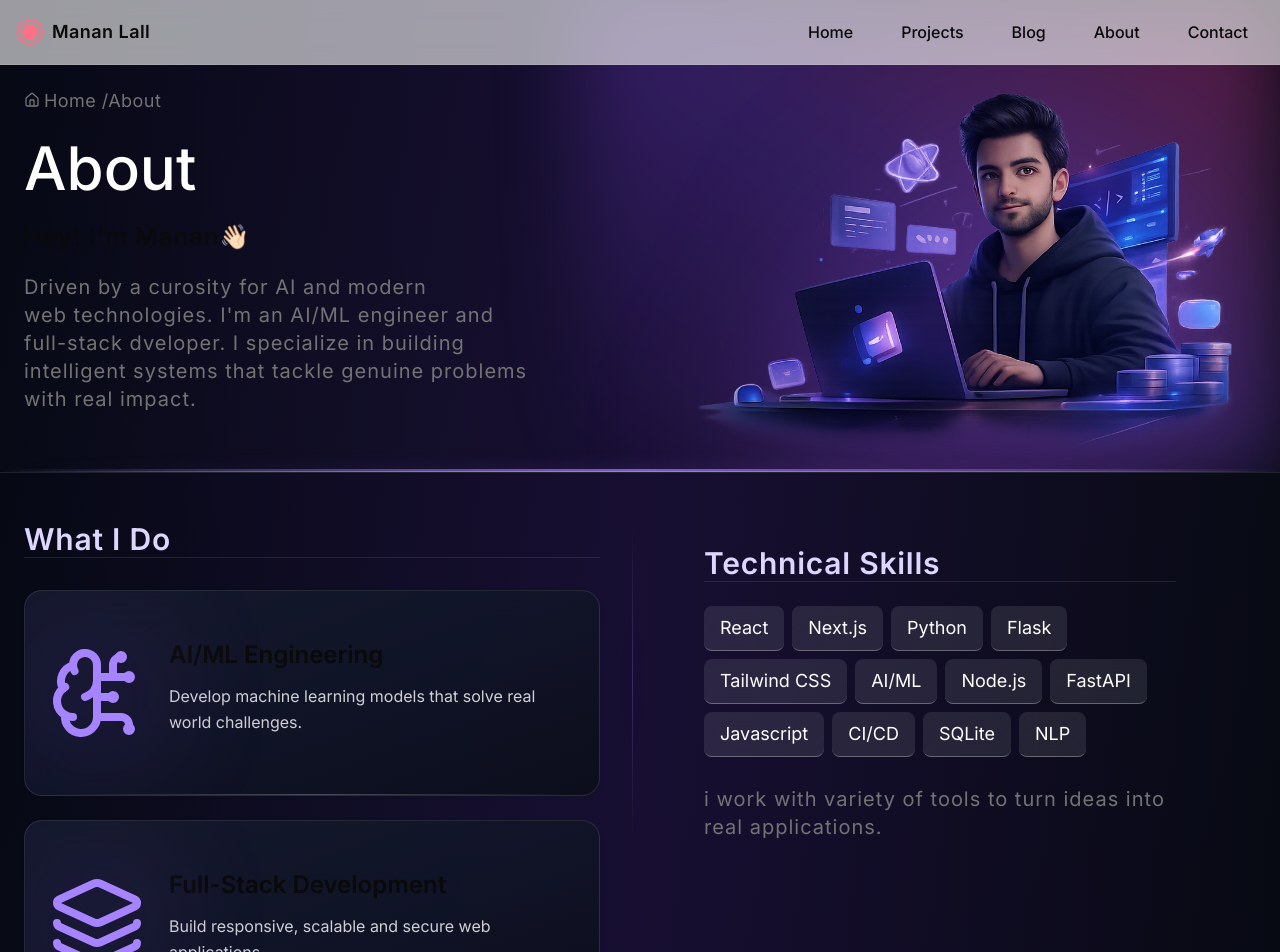
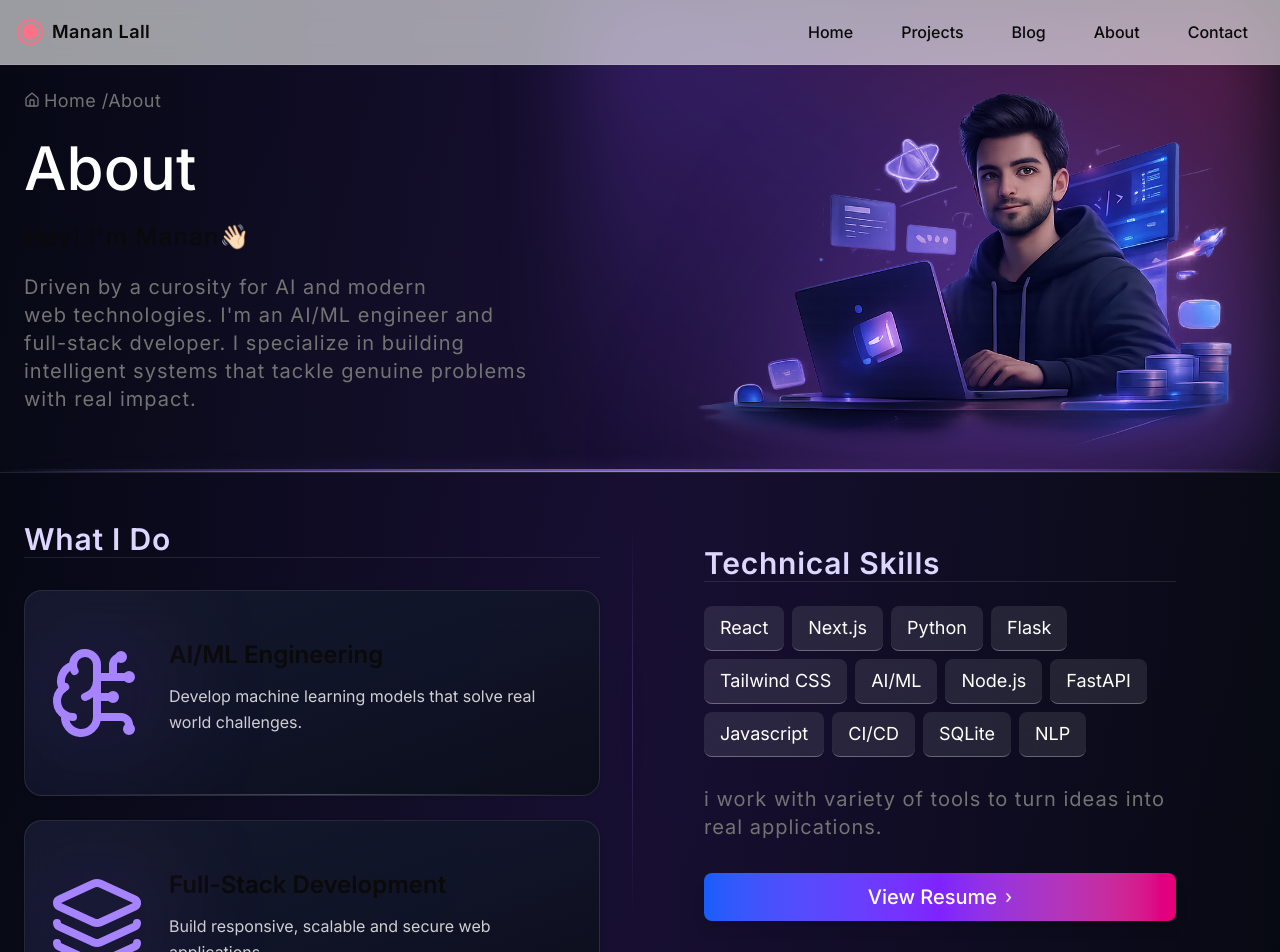
Before and after one commit to Manan0p/Personal-Portfolio, a Next.js app: page /about in a window 1280 px wide. Shown: the top 952 px of the page. Built offline with nearby package versions, Linux system fonts and the light colour scheme.

Commit message:
resume download

```diff
--- a/app/about/page.jsx
+++ b/app/about/page.jsx
@@ -114,6 +114,12 @@ export default function page() {
                                         i work with variety of tools to turn ideas into real applications.
                                     </div>
                                 </div>
+                                <a href="/Manan_Lall_CV.pdf" download="Manan_Lall_CV.pdf">
+                                    <Button className="w-full text-white mt-4 bg-gradient-to-r from-blue-600 via-violet-600 to-pink-600 px-10 py-6 text-xl font-medium shadow-lg hover:shadow-[0_0_40px_rgba(139,92,246,0.45)] transition-all" size="lg">
+                                        View Resume
+                                        <span className="text-lg">›</span>
+                                    </Button>
+                                </a>
                             </div>
                         </div>
                     </div>
```
